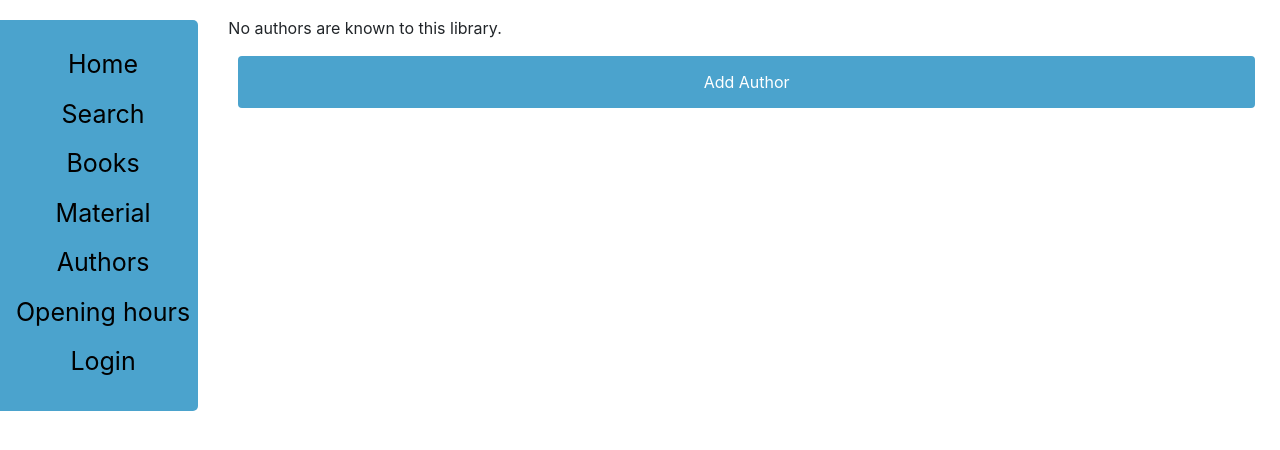
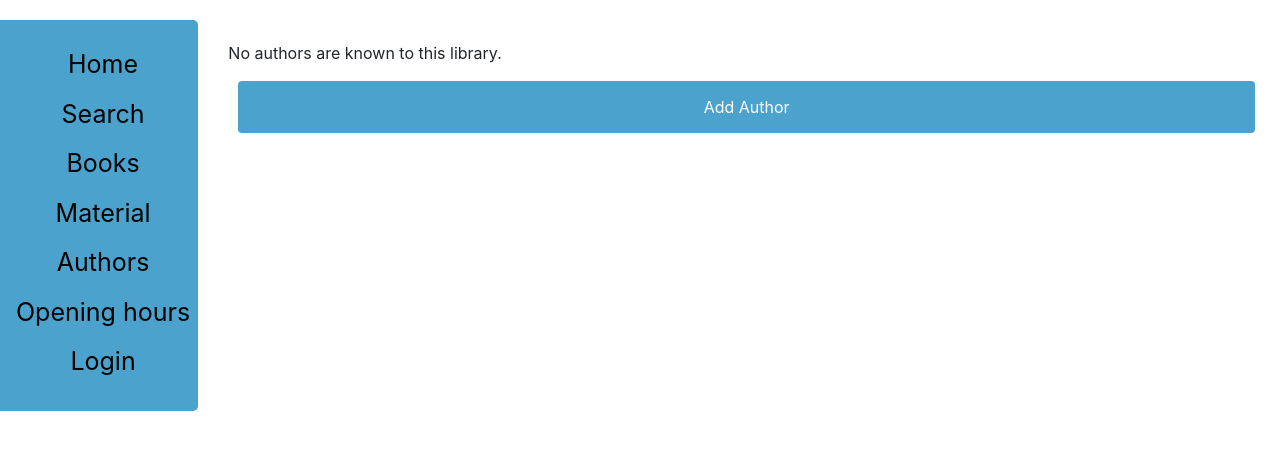
Before and after one commit to moan0s/ILMO2, a Django app: page /library/authors/ in a window 1280 px wide. Shown: the part 144-594 px from the top of the page. Run offline with Django 3.2, Linux system fonts and the light colour scheme; data that the repository does not hold is empty; some libraries are stand-ins or nearby versions.

Commit message:
Add some margin to top for content

```diff
--- a/src/library/static/library/css/styles.css
+++ b/src/library/static/library/css/styles.css
@@ -1,3 +1,6 @@
+.content-box{
+    margin-top: 25px;
+}
 .sidebar-nav {
     margin-top: 20px;
 }
--- a/src/library/templates/library/base_generic.html
+++ b/src/library/templates/library/base_generic.html
@@ -23,7 +23,7 @@
                 {% include "library/nav_sidebar.html" %}
             {% endblock %}
         </div>
-        <div class="col-sm-10 ">{% block content %}{% endblock %}{% block pagination %}
+        <div class="col-sm-10 content-box">{% block content %}{% endblock %}{% block pagination %}
             {% if is_paginated %}
                 <div class="pagination">
 				<span class="page-links">
```
